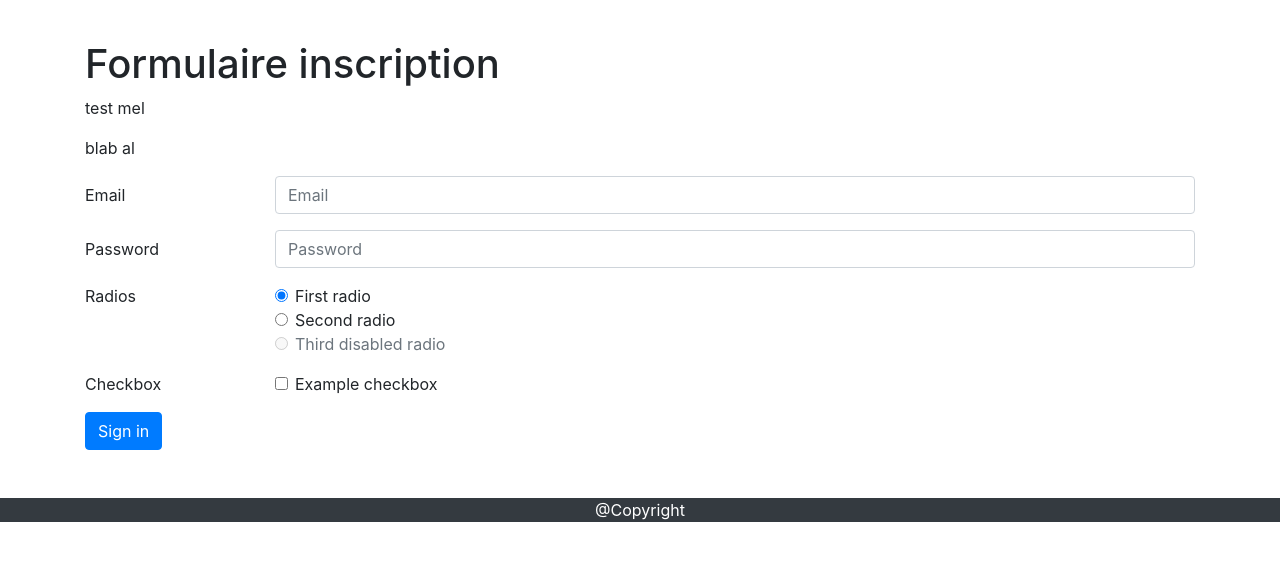
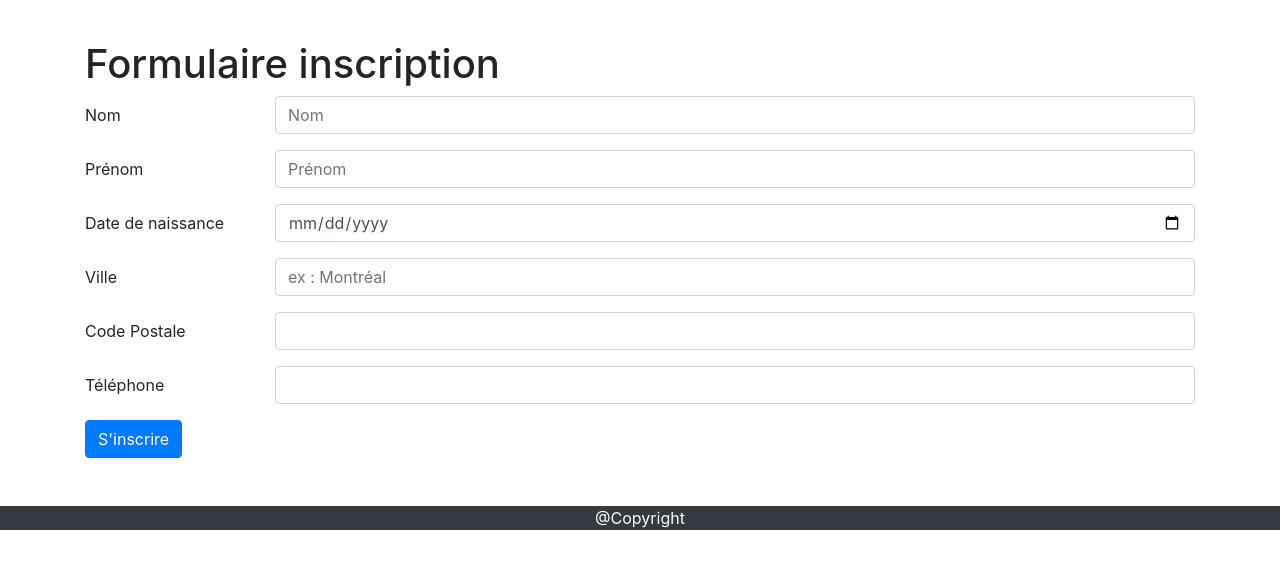
Before and after one commit to DDarkz/needit, a PHP site: page /formulaireLivreur.php in a window 1280 px wide. Shown: the part 56-625 px from the top of the page. Run offline with PHP 8.4, Linux system fonts and the light colour scheme.

Commit message:
formulaire inscription form

```diff
--- a/formulaireLivreur.php
+++ b/formulaireLivreur.php
@@ -24,66 +24,53 @@ session_start();
     <!-- debut container -->
     <div class="container pt-5">
        <h1>Formulaire inscription</h1>
-       <p>test mel</p>
-       <p>blab al</p>
+
 
        <!-- debut formulaire -->
-        <form>
+       <form>
           <div class="form-group row">
-            <label for="inputEmail3" class="col-sm-2 col-form-label">Email</label>
+            <label for="nom" class="col-sm-2 col-form-label">Nom</label>
             <div class="col-sm-10">
-              <input type="email" class="form-control" id="inputEmail3" placeholder="Email">
+              <input type="text" class="form-control" id="nom" placeholder="Nom">
             </div>
           </div>
 
           <div class="form-group row">
-            <label for="inputPassword3" class="col-sm-2 col-form-label">Password</label>
+            <label for="prenom" class="col-sm-2 col-form-label">Prénom</label>
             <div class="col-sm-10">
-              <input type="password" class="form-control" id="inputPassword3" placeholder="Password">
-            </div>
-          </div>
-
-          <fieldset class="form-group">
-            <div class="row">
-              <legend class="col-form-label col-sm-2 pt-0">Radios</legend>
-              <div class="col-sm-10">
-                <div class="form-check">
-                  <input class="form-check-input" type="radio" name="gridRadios" id="gridRadios1" value="option1" checked>
-                  <label class="form-check-label" for="gridRadios1">
-                    First radio
-                  </label>
-                </div>
-                <div class="form-check">
-                  <input class="form-check-input" type="radio" name="gridRadios" id="gridRadios2" value="option2">
-                  <label class="form-check-label" for="gridRadios2">
-                    Second radio
-                  </label>
-                </div>
-                <div class="form-check disabled">
-                  <input class="form-check-input" type="radio" name="gridRadios" id="gridRadios3" value="option3" disabled>
-                  <label class="form-check-label" for="gridRadios3">
-                    Third disabled radio
-                  </label>
-                </div>
-              </div>
-            </div>
-          </fieldset>
-
-          <div class="form-group row">
-            <div class="col-sm-2">Checkbox</div>
-            <div class="col-sm-10">
-              <div class="form-check">
-                <input class="form-check-input" type="checkbox" id="gridCheck1">
-                <label class="form-check-label" for="gridCheck1">
-                  Example checkbox
-                </label>
-              </div>
+              <input type="text" class="form-control" id="prenom" placeholder="Prénom">
             </div>
           </div>
 
           <div class="form-group row">
+            <label for="dateNaissance" class="col-sm-2 col-form-label">Date de naissance</label>
             <div class="col-sm-10">
-              <button type="submit" class="btn btn-primary">Sign in</button>
+              <input type="date" class="form-control" id="datNaissance" placeholder="aaaa-mm-jj">
+            </div>
+          </div>
+          <div class="form-group row">
+            <label for="ville" class="col-sm-2 col-form-label">Ville</label>
+            <div class="col-sm-10">
+              <input type="text" class="form-control" id="ville" placeholder="ex : Montréal">
+            </div>
+          </div>
+          <div class="form-group row">
+            <label for="codePostale" class="col-sm-2 col-form-label">Code Postale</label>
+            <div class="col-sm-10">
+              <input type="text" class="form-control" id="codePostale" >
+            </div>
+          </div>
+          <div class="form-group row">
+            <label for="telephone" class="col-sm-2 col-form-label">Téléphone</label>
+            <div class="col-sm-10">
+              <input type="text" class="form-control" id="telephone" >
+            </div>
+          </div>
+
+
+          <div class="form-group row">
+            <div class="col-sm-10">
+              <button type="button" class="btn btn-primary" onClick="requetes('inscription');">S'inscrire</button>
             </div>
           </div>
         </form>
```
